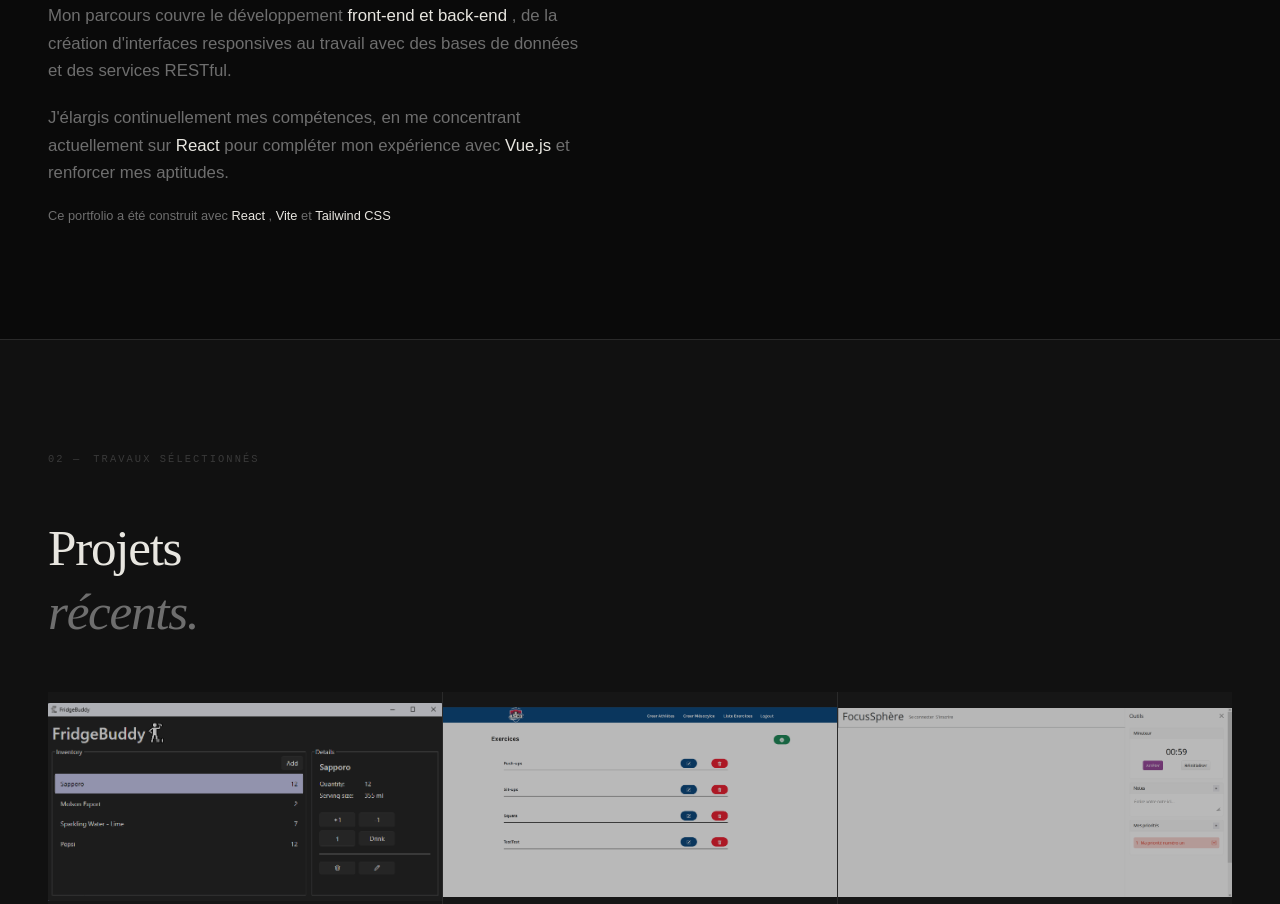
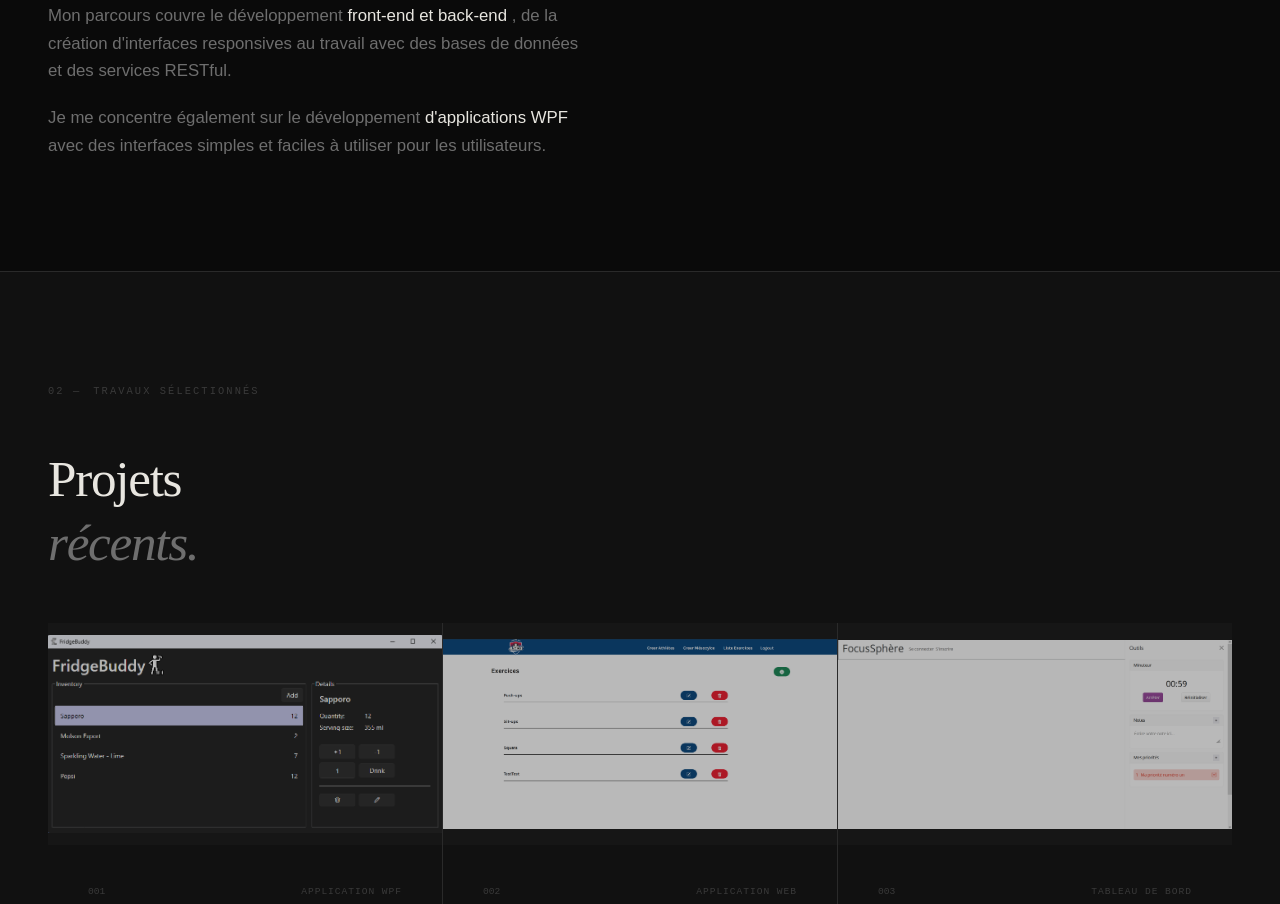
Before and after one commit to Alxlx97/Portfolio, a React (Vite) app: page / in a window 1280 px wide. Shown: the part 1236-2140 px from the top of the page. Built offline with nearby package versions, Linux system fonts and the light colour scheme.

Commit message:
Update in the about section

```diff
--- a/src/components/About.jsx
+++ b/src/components/About.jsx
@@ -47,17 +47,9 @@ export default function About() {
                             , de la création d'interfaces responsives au travail avec des bases de données et des services RESTful.
                         </p>
                         <p>
-                            J'élargis continuellement mes compétences, en me concentrant actuellement sur <strong
-                            className="text-[#e8e6e0] font-medium"> React </strong> pour compléter mon expérience avec <strong
-                            className="text-[#e8e6e0] font-medium">Vue.js </strong>
-                            et renforcer mes aptitudes.
-                        </p>
-
-                        <p className="text-[#6e6e6e] font-light text-[clamp(.55rem,1vw,1rem)] leading-relaxed max-w-md mb-12">
-                            Ce portfolio a été construit avec <strong
-                            className="text-[#e8e6e0] font-medium"> React </strong>, <strong
-                            className="text-[#e8e6e0] font-medium"> Vite </strong> et <strong
-                            className="text-[#e8e6e0] font-medium"> Tailwind CSS </strong>
+                            Je me concentre également sur le développement{' '}
+                            <strong className="text-[#e8e6e0] font-medium">d'applications WPF</strong>{' '}
+                            avec des interfaces simples et faciles à utiliser pour les utilisateurs.
                         </p>
                     </div>
                 </div>
```
Also changed, not shown: 1 other file (tests, documents, lock files or other folders).
